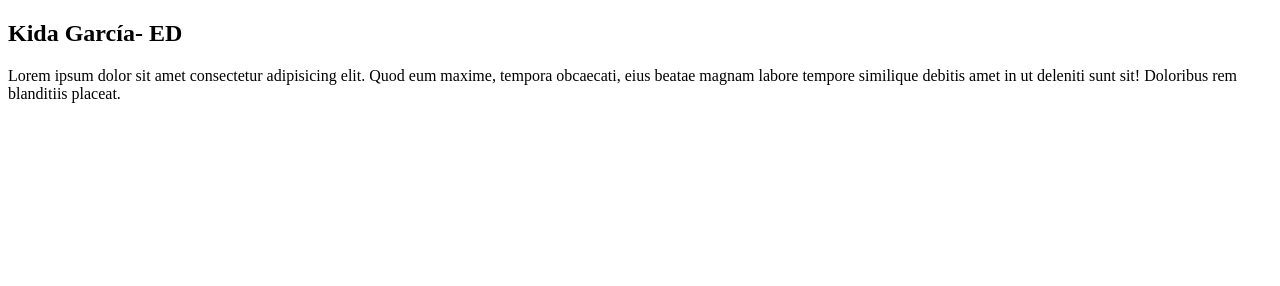
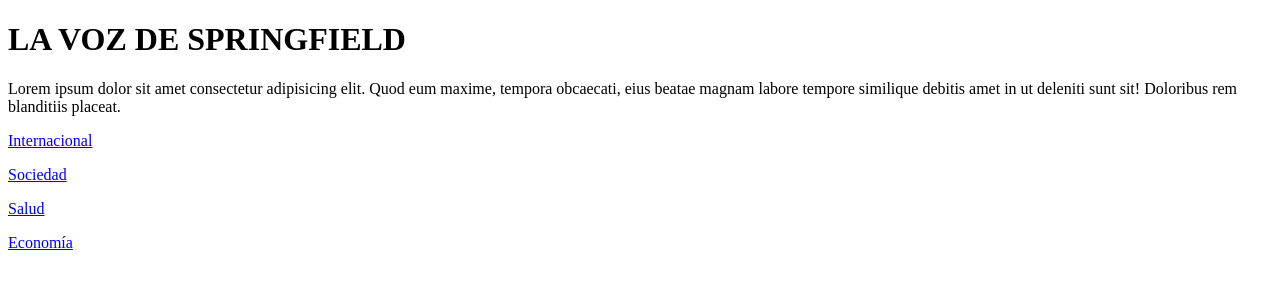
Before and after one commit to JAdrianGarciaP/Periodico, a plain HTML site: page Periodico/index.html in a window 1280 px wide. Drawn offline with Linux system fonts and the light colour scheme.

Commit message:
Modificación de Index con enlaces a las otras páginas

```diff
--- a/Periodico/index.html
+++ b/Periodico/index.html
@@ -4,9 +4,14 @@
     <meta charset="UTF-8">
     <meta name="viewport" content="width=device-width, initial-scale=1.0">
     <title>Periódico- Kida García</title>
+    <link rel="stylesheet" href="style.css">
 </head>
 <body>
-    <h2>Kida García- ED</h2>
+    <h1>LA VOZ DE SPRINGFIELD</h1>
     <p>Lorem ipsum dolor sit amet consectetur adipisicing elit. Quod eum maxime, tempora obcaecati, eius beatae magnam labore tempore similique debitis amet in ut deleniti sunt sit! Doloribus rem blanditiis placeat.</p>
+    <p><a href="./internacional.html"> Internacional</a></p>
+    <p><a href="./sociedad.html"> Sociedad</a></p>
+    <p><a href="./salud.html"> Salud</a></p>
+    <p><a href="./economia.html"> Economía</a></p>
 </body>
 </html>
```
